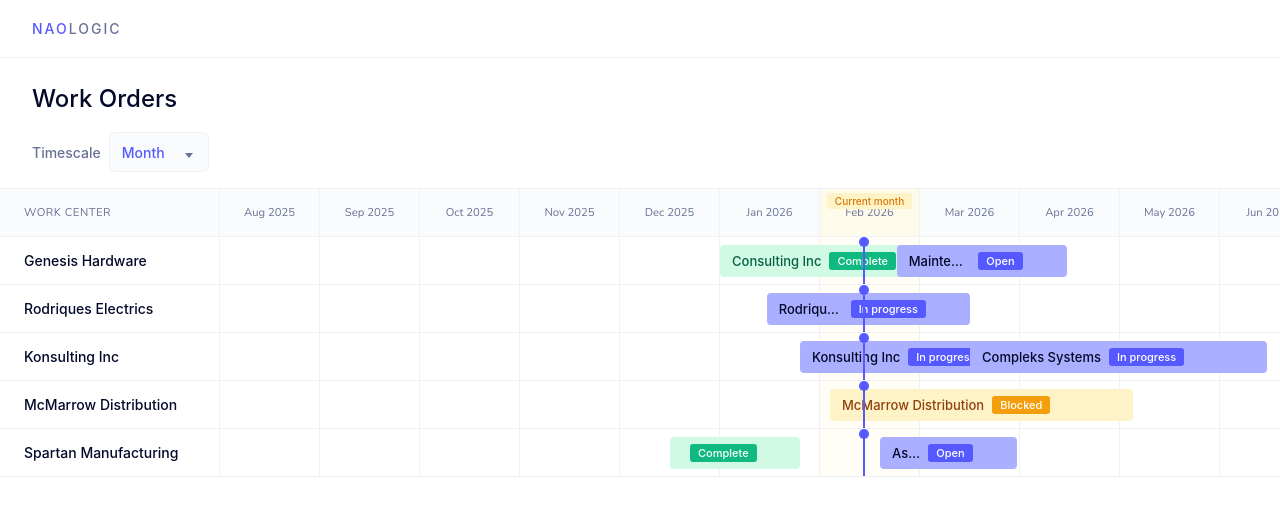
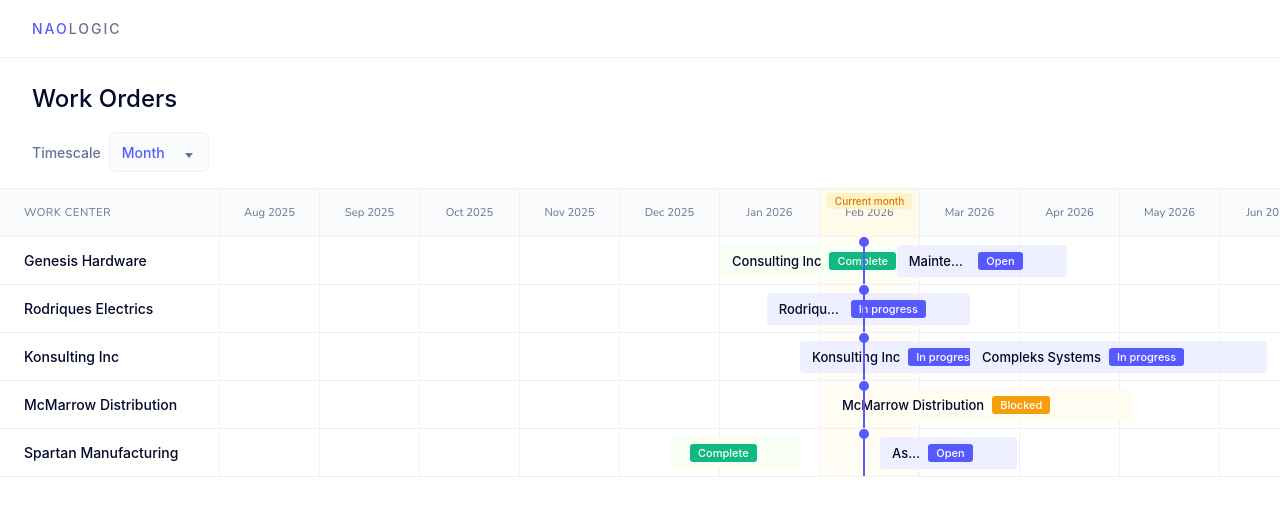
Before and after one commit to vdslv/test-task-naologic, an Angular app: page / in a window 1280 px wide. Shown: the top 516 px of the page. Built offline with nearby package versions, Linux system fonts and the light colour scheme; a web font is replaced by a local one.

Commit message:
Update task bar colors and hover placeholder styles per design specs

```diff
--- a/src/app/components/timeline/timeline.component.scss
+++ b/src/app/components/timeline/timeline.component.scss
@@ -198,9 +198,9 @@
   position: absolute;
   top: $padding-sm;
   height: 32px;
-  background-color: rgba($element-primary-6, 0.5);
-  border: 2px dashed $element-primary-3;
-  border-radius: $border-radius-md;
+  background-color: rgba(101, 112, 255, 0.1);
+  border: 1px solid rgba(195, 199, 255, 1);
+  border-radius: 8px;
   pointer-events: none;
 }
 
--- a/src/app/components/work-order-bar/work-order-bar.component.scss
+++ b/src/app/components/work-order-bar/work-order-bar.component.scss
@@ -5,19 +5,19 @@
 
   // Status-based colors
   &.status-open {
-    @include work-order-bar-status($element-primary-6, $text-primary);
+    @include work-order-bar-status($status-in-progress-bar-bg, $text-primary);
   }
 
   &.status-in-progress {
-    @include work-order-bar-status($element-primary-6, $text-primary);
+    @include work-order-bar-status($status-in-progress-bar-bg, $text-primary);
   }
 
   &.status-complete {
-    @include work-order-bar-status($status-complete-bg, $status-complete-text);
+    @include work-order-bar-status($status-complete-bar-bg, $text-primary);
   }
 
   &.status-blocked {
-    @include work-order-bar-status($status-blocked-bg, $status-blocked-text);
+    @include work-order-bar-status($status-blocked-bar-bg, $text-primary);
   }
 }
 
--- a/src/app/styles/_variables.scss
+++ b/src/app/styles/_variables.scss
@@ -18,7 +18,12 @@ $border-color: #F0F1F5;
 $bg-light: #FAFBFC;
 $bg-white: #FFFFFF;
 
-// Status Colors
+// Status Colors - Task Bar Backgrounds
+$status-in-progress-bar-bg: rgba(238, 240, 255, 1);
+$status-blocked-bar-bg: rgba(255, 252, 241, 1);
+$status-complete-bar-bg: rgba(248, 255, 243, 1);
+
+// Status Colors - Badge Colors
 $status-complete-bg: #d1fae5;
 $status-complete-text: #065f46;
 $status-complete-badge: #10b981;
```
